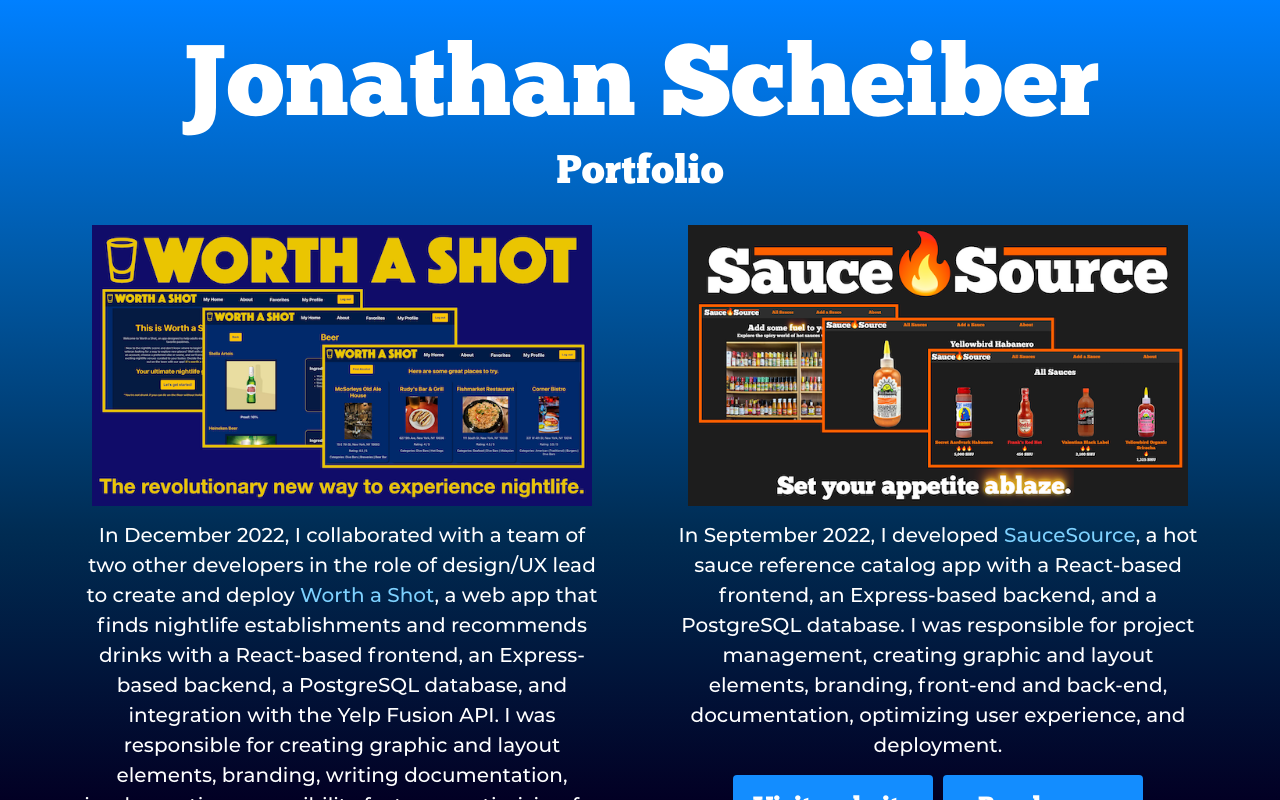
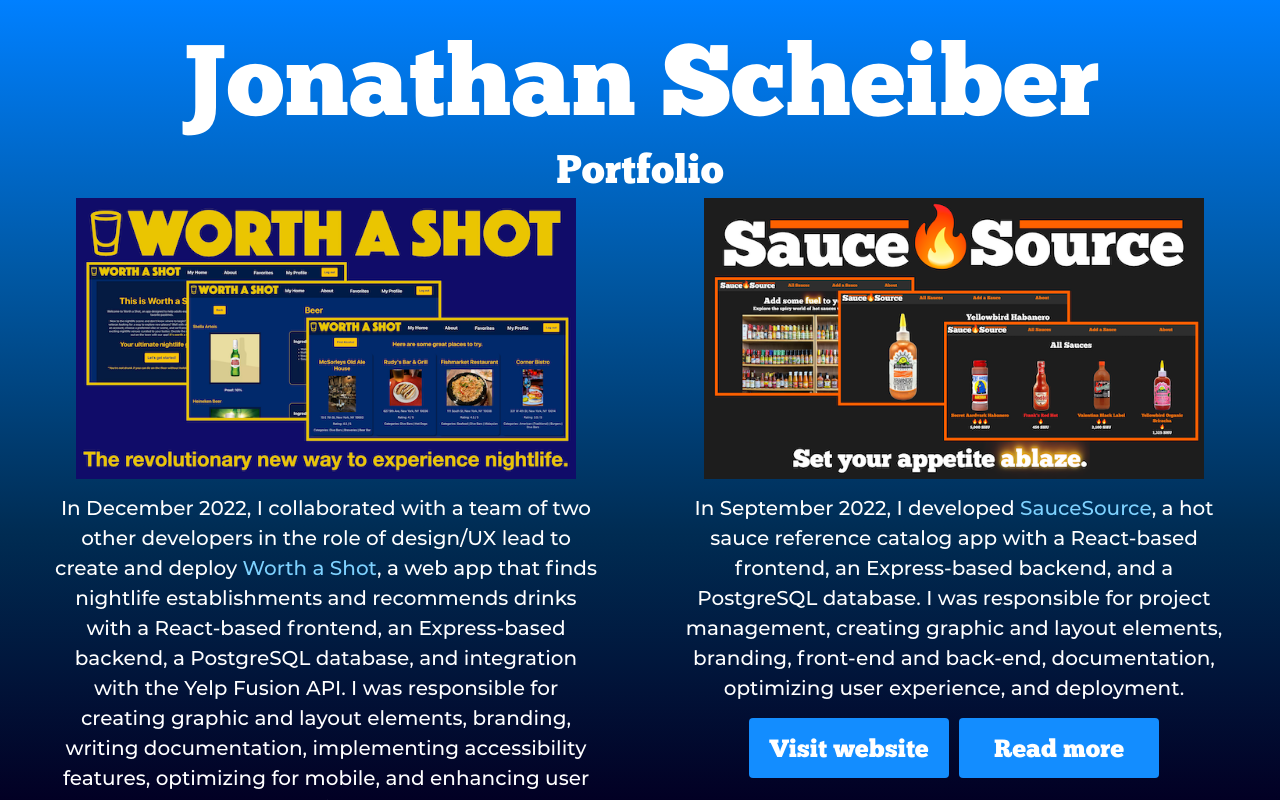
Before and after one commit to scheiber/scheiber.dev, a React (Create React App) app: page /portfolio in a window 1280 px wide. Shown: the top 800 px of the page. Built offline with nearby package versions, Linux system fonts and the light colour scheme.

Commit message:
update scrollbar and selection color

```diff
--- a/src/App.css
+++ b/src/App.css
@@ -1,3 +1,26 @@
+::selection {
+  background: #fff;
+  color: #000;
+}
+
+/* Scrollbar */
+
+::-webkit-scrollbar {
+  width: 0.75em;
+}
+
+::-webkit-scrollbar-track {
+  background: #000;
+}
+
+::-webkit-scrollbar-thumb {
+  background: #fff;
+}
+
+::-webkit-scrollbar-thumb:active {
+  background: rgb(0, 128, 255);
+}
+
 .app {
   text-align: center;
   padding-top: 20px;
@@ -59,7 +82,7 @@ h1 {
 
 html {
   min-height: 100%;
-  /* background-color: #000; */
+  background-color: #000;
 }
 
 body {
--- a/src/pages/Portfolio.css
+++ b/src/pages/Portfolio.css
@@ -53,6 +53,7 @@
 @media (max-width: 767px) {
   .portfolio-grid {
     grid-template-columns: repeat(1, 1fr);
+    margin: 0em 0em;
   }
   .thumbnail {
     width: 350px;
@@ -62,10 +63,16 @@
     width: 150px;
     padding: 10px 10px;
   }
+  .portfolio-description {
+    font-size: 18px;
+  }
 }
 
 @media screen and (min-width: 1100px) and (max-width: 1400px) {
   .thumbnail {
     width: 500px;
   }
+  .portfolio-grid {
+    margin: 0em 0em;
+  }
 }
```
